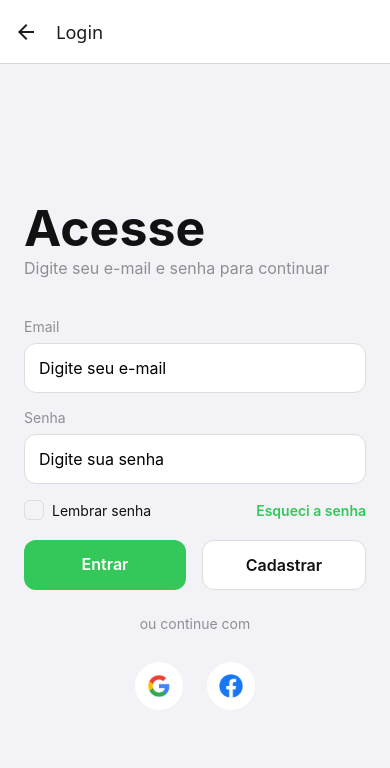
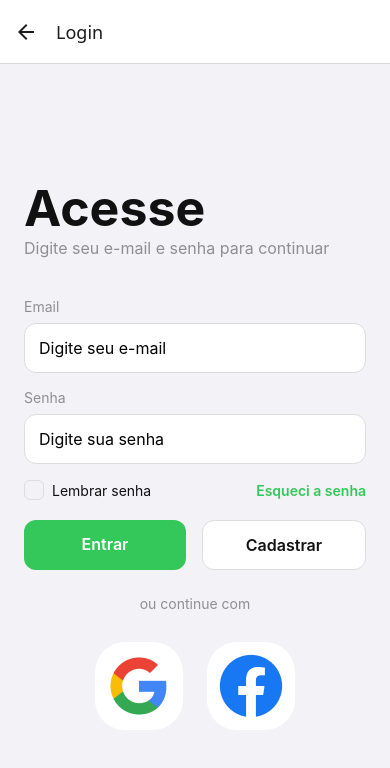
Before and after one commit to ArthurDombroski/ProjetoRevisaoPam, a React Native app: screen /Login in a window 390 px wide. Shown: the top 768 px of the page. Built offline with nearby package versions, Linux system fonts and the light colour scheme.

Commit message:
Aprimorei algumas coisas no código

```diff
--- a/src/screens/LoginScreen.js
+++ b/src/screens/LoginScreen.js
@@ -19,18 +19,12 @@ export default function LoginScreen() {
       />
 
       <Text style={styles.Texto}>Senha</Text>
-      <View style={styles.passwordInputContainer}>
-
+      <View style={styles.senhaInputContainer}>
         <TextInput
-          style={styles.passwordInput}
+          style={styles.senhaInput}
           placeholder="Digite sua senha"
           secureTextEntry={true}
         />
-        <TouchableOpacity
-          style={styles.passwordToggle}
-        >
-          <Text style={styles.passwordToggleText}></Text>
-        </TouchableOpacity>
       </View>
 
       <View style={styles.optionsContainer}>
@@ -39,7 +33,7 @@ export default function LoginScreen() {
           <Text style={styles.optionsText}>Lembrar senha</Text>
         </View>
         <TouchableOpacity>
-          <Text style={styles.forgotPasswordText}>Esqueci a senha</Text>
+          <Text style={styles.esqSenhaText}>Esqueci a senha</Text>
         </TouchableOpacity>
       </View>
 
@@ -53,7 +47,7 @@ export default function LoginScreen() {
         </TouchableOpacity>
       </View>
 
-      <Text style={styles.orText}>ou continue com</Text>
+      <Text style={styles.ouText}>ou continue com</Text>
 
       <View style={styles.socialContainer}>
         <TouchableOpacity style={styles.socialGoogle}>
@@ -93,6 +87,7 @@ const styles = StyleSheet.create({
     fontWeight: '700',
     alignSelf: 'top',
     color: '#111',
+    gap: 10,
   },
   subtitle: {
     fontSize: 16,
@@ -109,7 +104,7 @@ const styles = StyleSheet.create({
     marginBottom: 16,
     fontSize: 16,
   },
-  passwordInputContainer: {
+  senhaInputContainer: {
     flexDirection: 'row',
     alignItems: 'center',
     backgroundColor: '#fff',
@@ -119,17 +114,10 @@ const styles = StyleSheet.create({
     marginBottom: 16,
     paddingRight: 10,
   },
-  passwordInput: {
+  senhaInput: {
     flex: 1,
     padding: 14,
     fontSize: 16,
-  },
-  passwordToggle: {
-    padding: 8,
-  },
-  passwordToggleText: {
-    fontSize: 20,
-    color: '#8e8e93',
   },
   optionsContainer: {
     flexDirection: 'row',
@@ -153,7 +141,7 @@ const styles = StyleSheet.create({
     color: '#111',
     fontSize: 14,
   },
-  forgotPasswordText: {
+  esqSenhaText: {
     color: '#34c759',
     fontSize: 14,
     fontWeight: '600',
@@ -191,7 +179,7 @@ const styles = StyleSheet.create({
     fontWeight: '600',
     fontSize: 16,
   },
-  orText: {
+  ouText: {
     textAlign: 'center',
     marginBottom: 20,
     color: '#8e8e93',
@@ -214,8 +202,4 @@ const styles = StyleSheet.create({
     padding: 12,
     marginHorizontal: 12,
   },
-  socialIcon: {
-    width: 24,
-    height: 24,
-  },
 });
```
Also changed, not shown: 1 other file (tests, documents, lock files or other folders).
